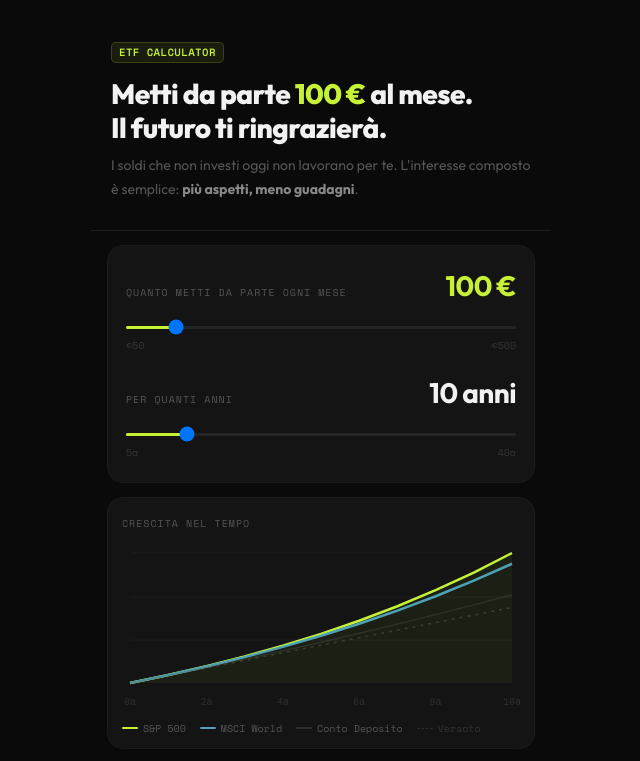
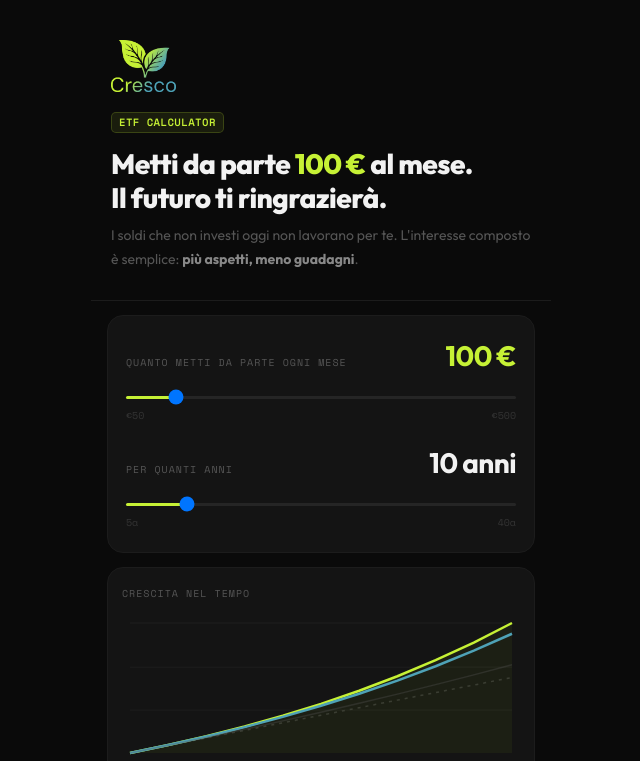
Before and after one commit to saofilmmaker/etf-pension-tool, a React (Vite) app: page / in a window 1280 px wide. Shown: the top 761 px of the page, without its empty margins (319-959 px from the left). Built offline with nearby package versions, Linux system fonts and the light colour scheme.

Commit message:
feat: aggiungi logo Cresco in header

```diff
--- a/src/App.jsx
+++ b/src/App.jsx
@@ -174,6 +174,7 @@ export default function App() {
 
       {/* HEADER */}
       <div style={{ padding: "40px 20px 28px", borderBottom: `1px solid ${C2}` }}>
+        <img src="/Logo Cresco.png" alt="Cresco" style={{ height: 52, marginBottom: 18, display: "block" }} />
         <Tag>ETF CALCULATOR</Tag>
         <h1 style={{ fontFamily: F, fontWeight: 800, fontSize: 28, margin: "14px 0 10px", lineHeight: 1.2, letterSpacing: "-0.02em" }}>
           Metti da parte{" "}
```
Also changed, not shown: public/Logo Cresco.png (added).
